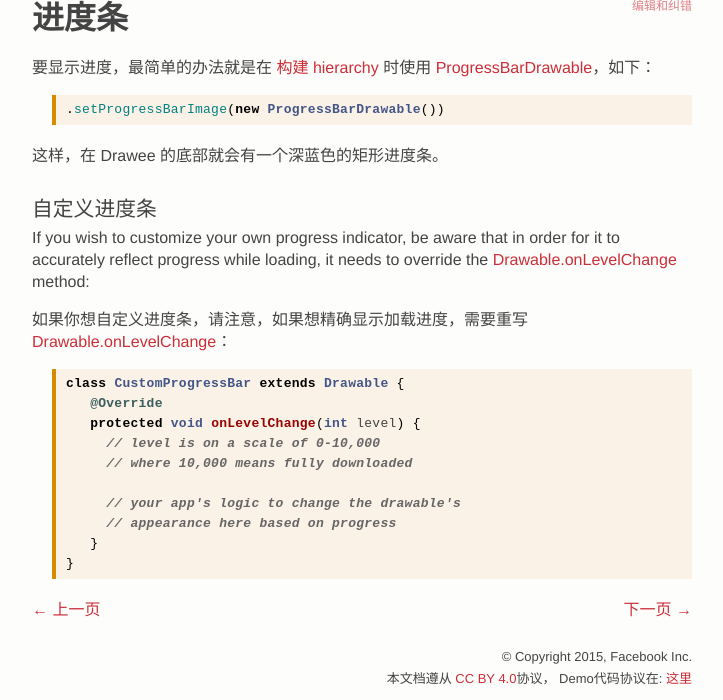
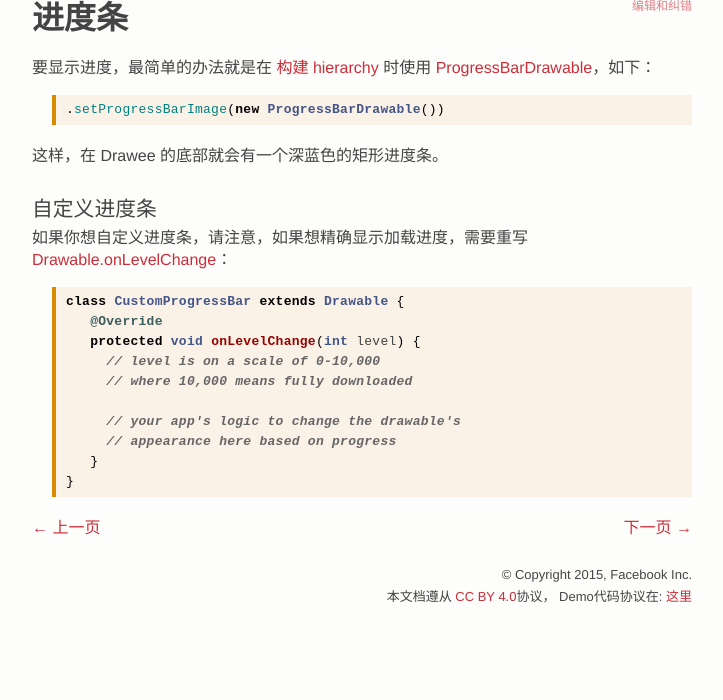
Before and after one commit to liaohuqiu/fresco-docs-cn, a Jekyll site: the page built from docs/01-progress-bars.md, in a window 1280 px wide and 948 px high, cut to the strip 248-948 px from the top of the window. Shown: the whole strip, without its empty margins (408-1131 px from the left). Built offline with Jekyll 4.4.1, drawn with Linux system fonts in a browser that asks for light colours; Markdown is read by kramdown in place of the engine named in the settings.

Commit message:
Update 01-progress-bars.md
delete english test

```diff
--- a/docs/01-progress-bars.md
+++ b/docs/01-progress-bars.md
@@ -17,7 +17,6 @@ next: scaling.html
 
 ### 自定义进度条
 
-If you wish to customize your own progress indicator, be aware that in order for it to accurately reflect progress while loading, it needs to override the [Drawable.onLevelChange](http://developer.android.com/reference/android/graphics/drawable/Drawable.html#onLevelChange\(int\)) method:
 
 如果你想自定义进度条，请注意，如果想精确显示加载进度，需要重写  [Drawable.onLevelChange](http://developer.android.com/reference/android/graphics/drawable/Drawable.html#onLevelChange\(int\))：
 
```
